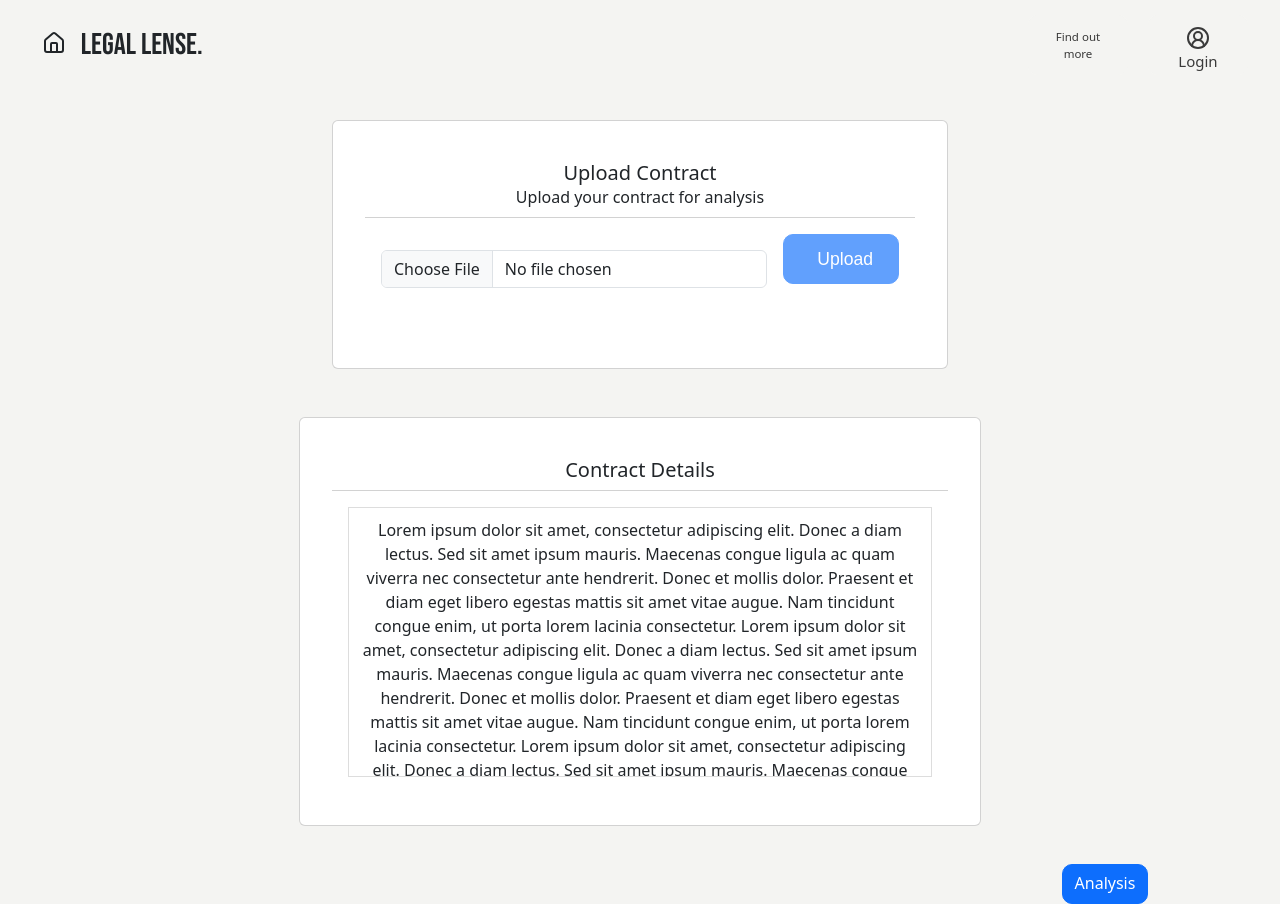
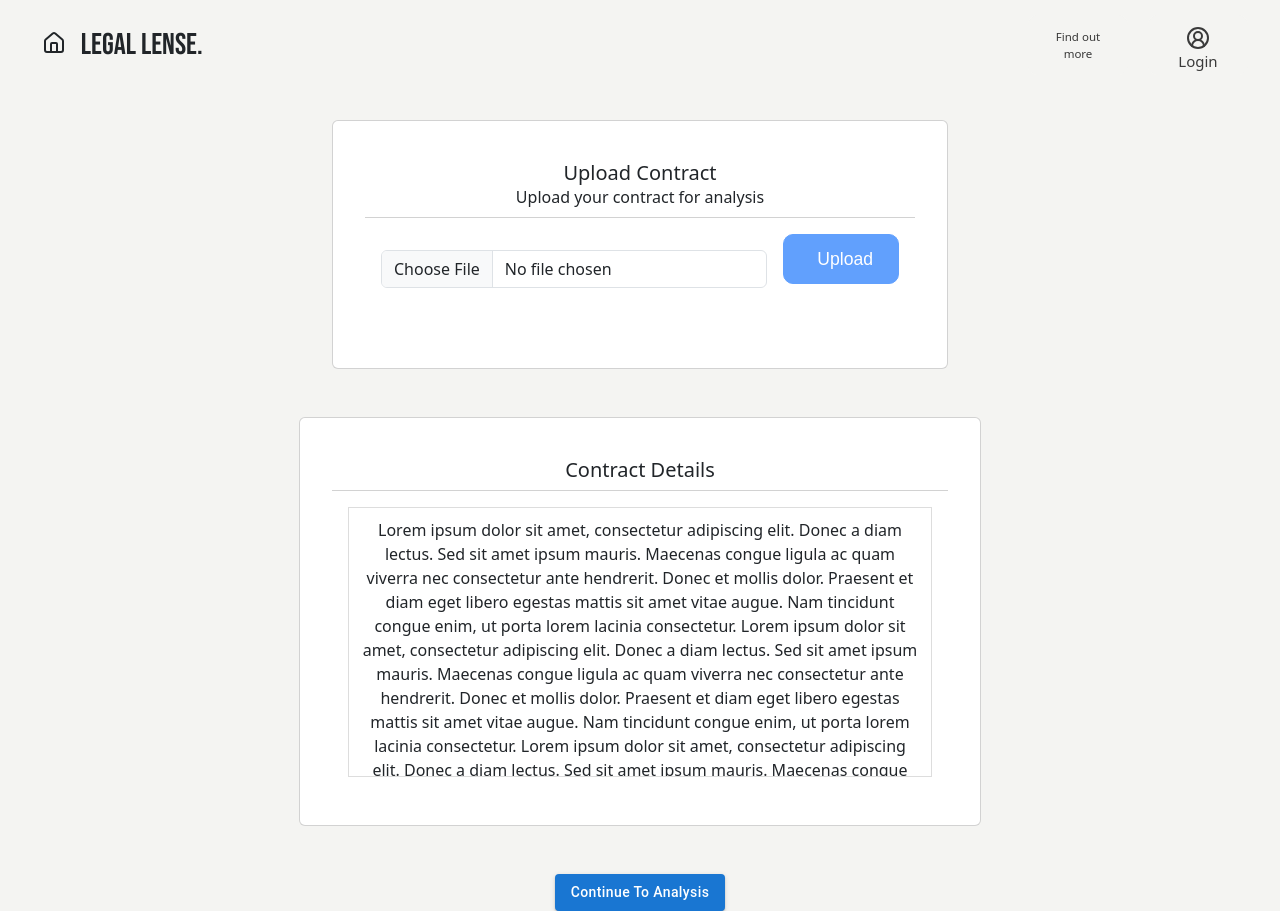
Before and after one commit to shengweikoh/Legallense, a React (Vite) app in the folder Frontend/: page /upload in a window 1280 px wide. Built offline with nearby package versions, Linux system fonts and the light colour scheme; no server answers.

Commit message:
feat: add alertdialog component, add to analysis

```diff
--- a/Frontend/package.json
+++ b/Frontend/package.json
@@ -10,6 +10,9 @@
     "preview": "vite preview"
   },
   "dependencies": {
+    "@emotion/react": "^11.14.0",
+    "@emotion/styled": "^11.14.0",
+    "@mui/material": "^6.4.7",
     "bootstrap": "^5.3.3",
     "firebase": "^11.4.0",
     "framer-motion": "^12.4.1",
--- a/Frontend/src/Pages/Upload.jsx
+++ b/Frontend/src/Pages/Upload.jsx
@@ -3,11 +3,29 @@ import "./Upload.css";
 import { motion } from "framer-motion";
 import { Link } from "react-router-dom";
 import { useNavigate } from 'react-router-dom';
+import AlertDialog from '../components/AlertDialog';
 
 
 export default function UploadContract() {
   const [file, setFile] = useState(null);
   const [isAnalyzing, setIsAnalyzing] = useState(false);
+  const [open, setOpen] = useState(false);
+  const navigate = useNavigate();
+
+
+  const handleOpen = () => {
+    setOpen(true);
+  }
+
+  const handleClose = () => {
+    setOpen(false);
+  }
+
+  const handleRedirect = () => {
+    handleClose();
+    navigate('/analysis');
+  }
+
 
   const handleFileChange = (event) => {
     if (event.target.files) {
@@ -114,9 +132,26 @@ export default function UploadContract() {
 
 </div>
 
+
+<AlertDialog
+      open={open}
+      handleOpen={handleOpen}
+      handleClose={handleClose}
+      dialogButtonText="Continue to analysis"
+      dialogTitle="Important notice : Not legal advice"
+      dialogContent="This application is not a substitute for professional legal counsel. By continuing, you acknowledge
+    that any information provided is purely for reference and should not be taken as legal advice."
+      handleAction={handleRedirect}
+      actionButtonText="Yes, I acknowledge"
+  />
+
+
+
+
+{/*
 <Link to="/analysis" className="btn btn-primary text-white text-decoration-none Analyze2">
   Analysis
-</Link>
+</Link> */}
 
 
 
--- /dev/null
+++ b/Frontend/src/components/AlertDialog.jsx
@@ -0,0 +1,61 @@
+import { Box } from '@mui/material';
+import Button from '@mui/material/Button';
+import Dialog from '@mui/material/Dialog';
+import DialogActions from '@mui/material/DialogActions';
+import DialogContent from '@mui/material/DialogContent';
+import DialogContentText from '@mui/material/DialogContentText';
+import DialogTitle from '@mui/material/DialogTitle';
+import PropTypes from "prop-types";
+
+
+
+function AlertDialog({open, handleOpen, handleClose, dialogButtonText, dialogTitle, dialogContent, handleAction, actionButtonText}) {
+
+    return (
+        <Box>
+            <Button variant="contained" onClick={handleOpen} sx = {{ textTransform: 'capitalize'}}>
+                {dialogButtonText}
+            </Button>
+
+            <Dialog
+                open={open}
+                onClose={handleClose}
+                aria-labelledby='dialog-title'
+                aria-describedby='dialog-content'
+            >
+                <DialogTitle id = 'dialog-title' sx = {{fontWeight: 'bold'}}>
+                    {dialogTitle}
+                </DialogTitle >
+
+                <DialogContent>
+                    <DialogContentText id = 'dialog-content'>
+                        {dialogContent}
+                    </DialogContentText>
+                </DialogContent>
+
+                <DialogActions>
+                    <Button variant='contained' onClick={handleAction} sx={{ textTransform: 'capitalize'}}>
+                        {actionButtonText}
+                    </Button>
+                    <Button variant='outlined' onClick = {handleClose} sx={{ textTransform: 'capitalize'}}>
+                        Cancel
+                    </Button>
+
+                </DialogActions>
+            </Dialog>
+        </Box>
+    );
+}
+
+AlertDialog.propTypes = {
+    open: PropTypes.bool.isRequired,
+    handleOpen: PropTypes.func.isRequired,
+    handleClose: PropTypes.func.isRequired,
+    dialogButtonText: PropTypes.string.isRequired,
+    dialogTitle: PropTypes.string.isRequired,
+    dialogContent: PropTypes.string.isRequired,
+    handleAction: PropTypes.func.isRequired,
+    actionButtonText: PropTypes.string.isRequired
+}
+
+export default AlertDialog;
```
Also changed, not shown: 1 other file (tests, documents, lock files or other folders).
